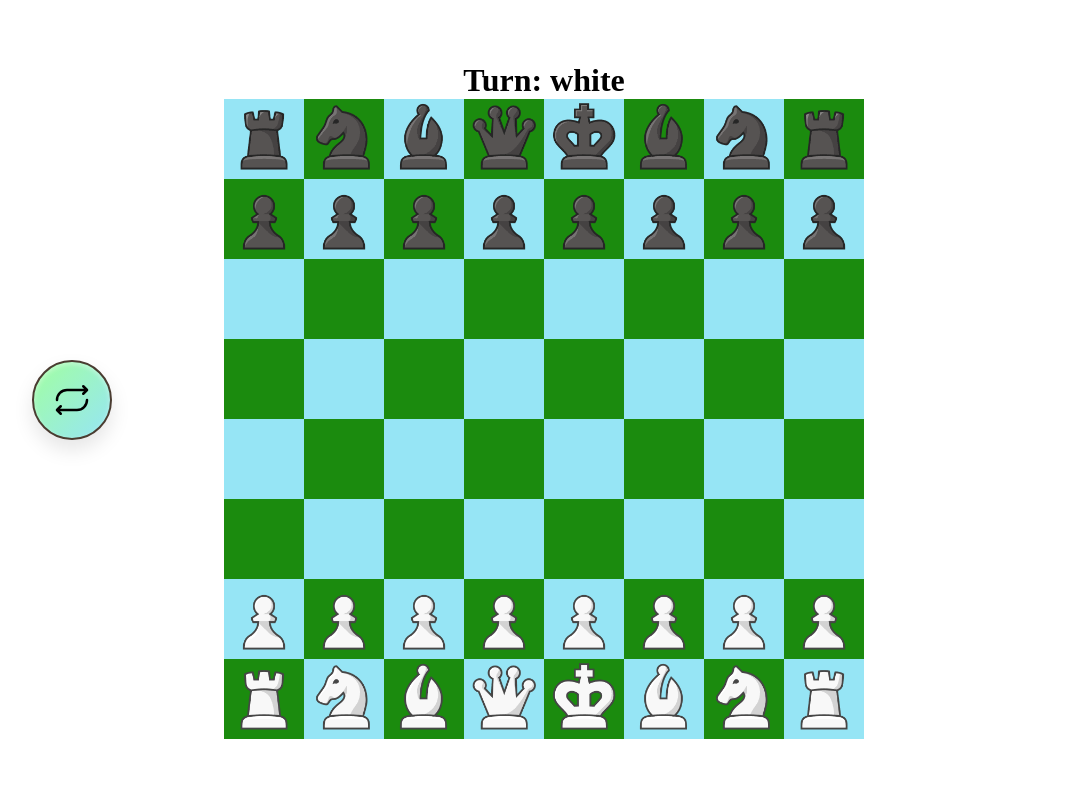
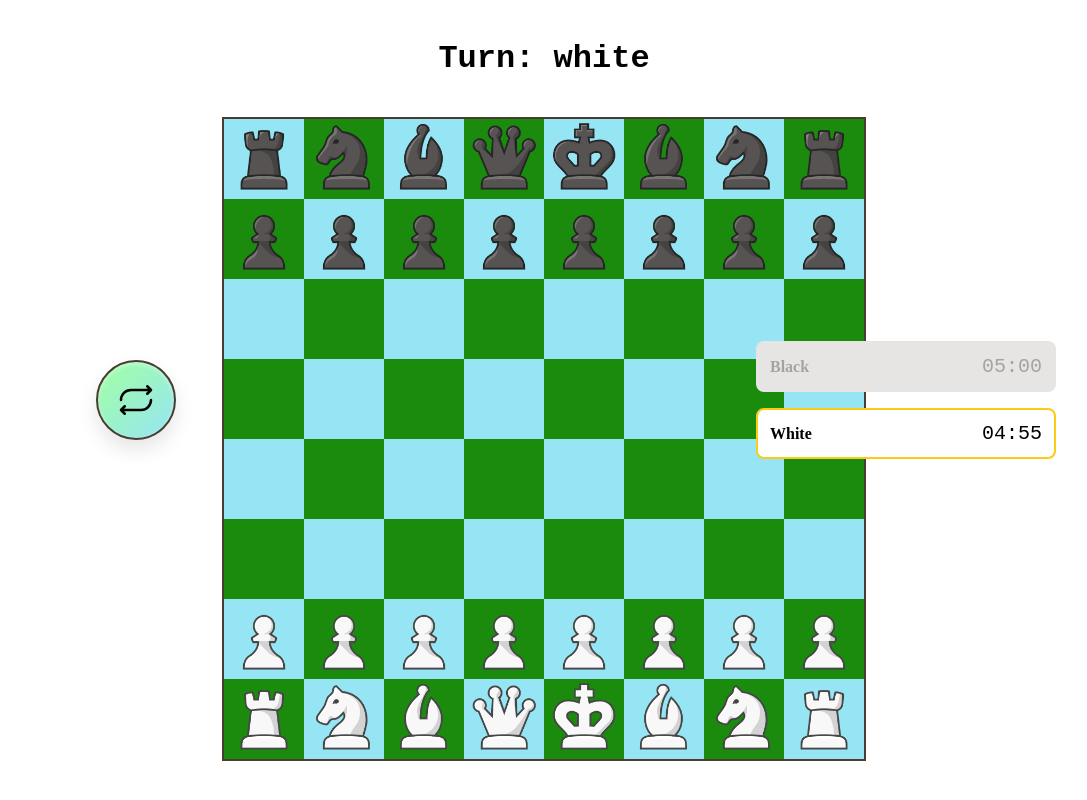
Before and after one commit to Kabadzh0b/TypeScriptChess, a React (Create React App) app: page / in a window 1280 px wide. Shown: the whole page, without its empty margins (96-1183 px from the left). Built offline with nearby package versions, Linux system fonts and the light colour scheme.

Commit message:
feat: add timer and styles

```diff
--- a/src/App.css
+++ b/src/App.css
@@ -19,6 +19,7 @@
   flex-wrap: wrap;
   align-items: center;
   justify-content: center;
+  border: 2px solid #4a3c31;
 }
 
 .square {
@@ -64,10 +65,19 @@
   display: none;
 }
 
+.turn {
+  font-family: monospace;
+  /* font-mono */
+  font-size: 1.25rem;
+  /* text-xl */
+  font-size: 32px;
+  margin-bottom: 40px;
+}
+
 .restartButton {
   position: absolute;
   top: 50%;
-  left: 10%;
+  left: 15%;
   transform: translateY(-50%);
 
   width: 5rem;
@@ -90,3 +100,83 @@
   cursor: pointer;
   transition: all 300ms ease;
 }
+
+/* Container */
+.timer-container {
+  display: flex;
+  flex-direction: column;
+  gap: 1rem;
+  /* gap-4 */
+  margin-bottom: 1.5rem;
+  /* mb-6 */
+  width: 100%;
+  position: absolute;
+  top: 50%;
+  right: 10%;
+  transform: translateY(-50%);
+  width: 300px;
+}
+
+/* Base Player Card */
+.player-card {
+  padding: 0.75rem;
+  /* p-3 */
+  border-radius: 0.5rem;
+  /* rounded-lg */
+  display: flex;
+  justify-content: space-between;
+  align-items: center;
+  border-width: 2px;
+  border-style: solid;
+  border-color: transparent;
+  transition: all 0.2s ease-in-out;
+  /* Optional: adds smooth switching */
+}
+
+/* Text Styles */
+.player-name {
+  font-weight: 700;
+  /* font-bold */
+}
+
+.player-time {
+  font-family: monospace;
+  /* font-mono */
+  font-size: 1.25rem;
+  /* text-xl */
+}
+
+/* --- Black Player Specifics --- */
+/* Default (Inactive) */
+.player-card.is-black {
+  background-color: #e7e5e4;
+  /* stone-200 */
+  color: #a8a29e;
+  /* stone-400 */
+}
+
+/* Active State */
+.player-card.is-black.active {
+  background-color: #44403c;
+  /* stone-700 */
+  color: white;
+  border-color: #facc15;
+  /* yellow-400 */
+}
+
+/* --- White Player Specifics --- */
+/* Default (Inactive) */
+.player-card.is-white {
+  background-color: #57534e;
+  /* stone-600 */
+  color: #a8a29e;
+  /* stone-400 */
+}
+
+/* Active State */
+.player-card.is-white.active {
+  background-color: white;
+  color: black;
+  border-color: #facc15;
+  /* yellow-400 */
+}
--- a/src/App.tsx
+++ b/src/App.tsx
@@ -2,9 +2,12 @@ import React, { useEffect, useState } from "react";
 import "./App.css";
 import BoardComponent from "./components/BoardComponent";
 import Board from "./models/Board";
+import { TimerComponent } from "./components/TimerComponent";
+import { Colors } from "./models/Colors";
 
 function App() {
   const [board, setBoard] = useState(new Board());
+  const [turn, setTurn] = useState<Colors>(Colors.White);
 
   useEffect(() => {
     restart();
@@ -19,7 +22,8 @@ function App() {
 
   return (
     <div className="app">
-      <BoardComponent board={board} setBoard={setBoard} />
+      <BoardComponent board={board} setBoard={setBoard} turn={turn} setTurn={setTurn} />
+      <TimerComponent board={board} turn={turn} setTurn={setTurn} />
       <button
           className="restartButton"
           onClick={restart}
--- a/src/components/BoardComponent.tsx
+++ b/src/components/BoardComponent.tsx
@@ -22,11 +22,12 @@ import whiteRookLogo from "../pictures/wr.png";
 interface BoardProps {
   board: Board;
   setBoard: (board: Board) => void;
+  turn: Colors | string;
+  setTurn: any
 }
-const BoardComponent: FunctionComponent<BoardProps> = ({ board }) => {
+const BoardComponent: FunctionComponent<BoardProps> = ({ board, setTurn, turn }) => {
   const [selectedSquare, setSelectedSquare] = useState<Square | null>(null);
   const [canGo, setCanGo] = useState<Square[] | null>(null);
-  const [turn, setTurn] = useState<Colors | string>(Colors.White);
   const [chooseFigureMenu, setChooseFigureMenu] = useState<Colors | null>(null);
   const [pawnEvolutionSquare, setPawnEvolutionSquare] = useState<Square | null>(
     null
@@ -203,7 +204,7 @@ const BoardComponent: FunctionComponent<BoardProps> = ({ board }) => {
   return (
     <div>
       <div>
-        <h1>Turn: {turn}</h1>
+        <h1 className="turn">Turn: {turn}</h1>
       </div>
       <div className="board">
         {board.squares.map((row: Square[], index: number) => (
--- /dev/null
+++ b/src/components/TimerComponent.tsx
@@ -0,0 +1,65 @@
+import React, { useEffect, useState } from "react";
+import { FunctionComponent } from "react";
+import { Colors } from "../models/Colors";
+import Board from "../models/Board";
+
+interface TimerComponentProps {
+  turn: Colors | string
+  board: Board
+  setTurn: any
+}
+
+export const TimerComponent: FunctionComponent<TimerComponentProps> = ({ turn, board, setTurn }: TimerComponentProps) => {
+  const [blackTime, setBlackTime] = useState(300);
+  const [whiteTime, setWhiteTime] = useState(300);
+
+  useEffect(() => {
+    setBlackTime(300);
+    setWhiteTime(300);
+  }, [board]);
+
+  useEffect(() => {
+    const callback = () => {
+      if (turn === Colors.White) {
+        setWhiteTime(prev => (prev > 0 ? prev - 1 : 0));
+      } else if (turn === Colors.Black) {
+        setBlackTime(prev => (prev > 0 ? prev - 1 : 0));
+      }
+    };
+
+    const interval = window.setInterval(callback, 1000);
+
+    return () => {
+      window.clearInterval(interval);
+    };
+  }, [turn]);
+
+  useEffect(() => {
+    if (whiteTime === 0) setTurn("Black wins");
+    if (blackTime === 0) setTurn("White wins");
+  }, [whiteTime, blackTime, setTurn])
+
+  const formatTime = (time: number) => {
+    const min = Math.floor(time / 60);
+    const sec = time % 60;
+    return `${min < 10 ? '0' + min : min}:${sec < 10 ? '0' + sec : sec}`;
+  }
+
+  return (
+    <div className="timer-container">
+      <div
+        className={`player-card is-black ${turn === Colors.Black ? 'active' : ''}`}
+      >
+        <span className="player-name">Black</span>
+        <span className="player-time">{formatTime(blackTime)}</span>
+      </div>
+
+      <div
+        className={`player-card is-white ${turn === Colors.White ? 'active' : ''}`}
+      >
+        <span className="player-name">White</span>
+        <span className="player-time">{formatTime(whiteTime)}</span>
+      </div>
+    </div>
+  );
+}
```
